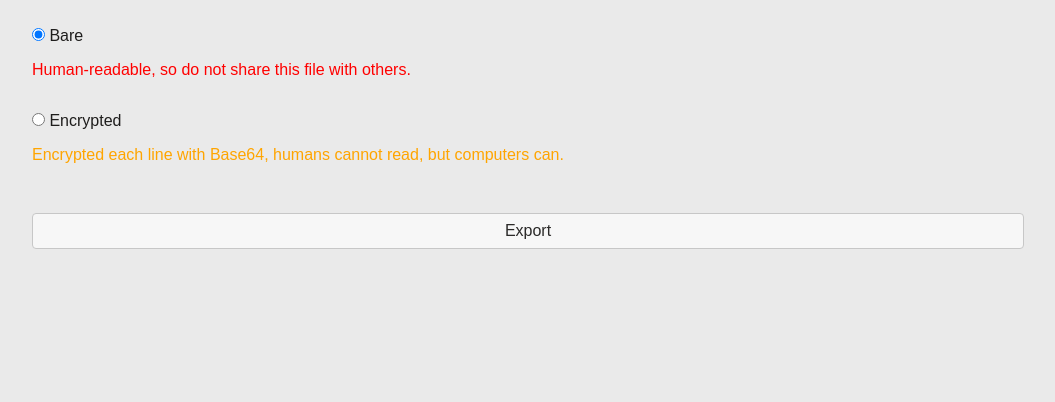
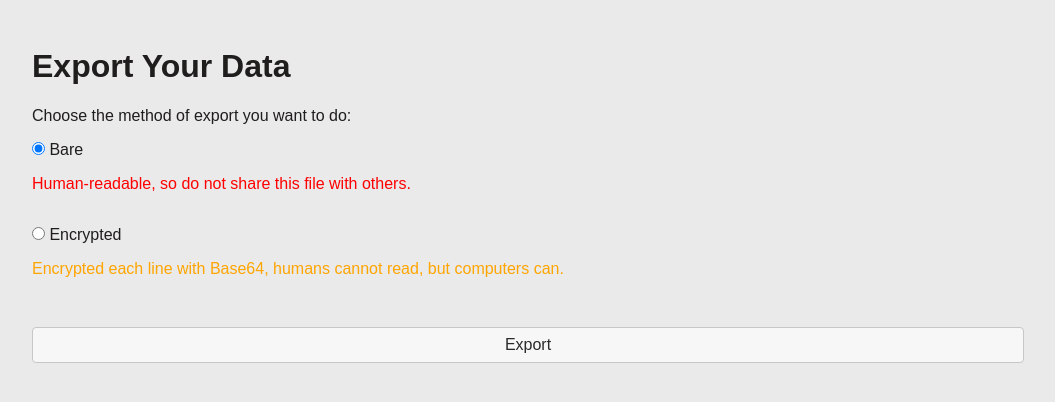
Before and after one commit to Elagoht/Passenger-Web-Minimal, a Python web app: template templates/pages/settings/export.j2 in a window 1280 px wide. Shown: the part 53-455 px from the top of the page, without its empty margins (112-1167 px from the left). Run offline with Jinja, Linux system fonts and the light colour scheme; the template is opened without the code that fills it, so the values that code supplies are empty.

Commit message:
chore: added title and description to export page

```diff
--- a/templates/pages/settings/export.j2
+++ b/templates/pages/settings/export.j2
@@ -7,6 +7,10 @@
 {% endblock head %}
 
 {% block content %}
+<h1>Export Your Data</h1>
+
+<p>Choose the method of export you want to do:</p>
+
 <form onsubmit="exportFormAction(event)">
   <label>
     <input type="radio" name="type" value="bare" checked> Bare
```
